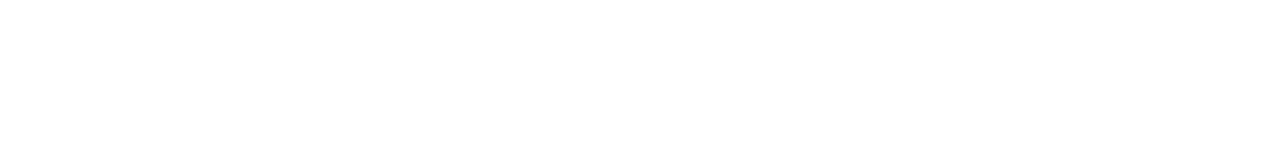
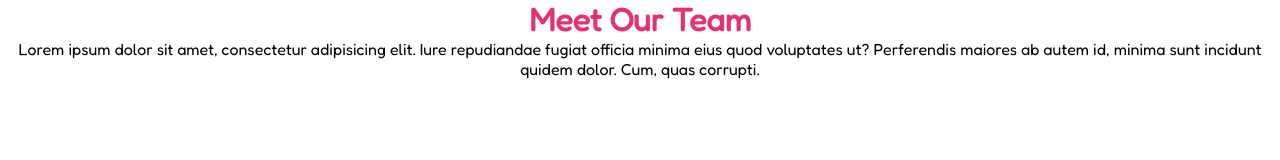
Before and after one commit to RiccardoImperato/html-css-float-cards, a plain HTML site: page index.html in a window 1280 px wide. Drawn offline with Linux system fonts and the light colour scheme.

Commit message:
feat: intestazione start css e font

```diff
--- /dev/null
+++ b/css/style.css
@@ -0,0 +1,24 @@
+/* reset */
+
+* {
+    margin: 0;
+    padding: 0;
+    box-sizing: border-box;
+}
+
+/* common */
+
+body {
+    font-family: 'Fredoka', sans-serif;
+}
+
+/* header */
+
+h1 {
+    color: #e53170;
+}
+
+header {
+    margin: 0 auto;
+    text-align: center;
+}
--- a/index.html
+++ b/index.html
@@ -5,10 +5,28 @@
     <meta charset="UTF-8">
     <meta name="viewport" content="width=device-width, initial-scale=1.0">
     <title>Floating Cards</title>
+
+    <!-- Google font Fredoka -->
+    <link rel="preconnect" href="https://fonts.googleapis.com">
+    <link rel="preconnect" href="https://fonts.gstatic.com" crossorigin>
+    <link href="https://fonts.googleapis.com/css2?family=Fredoka&display=swap" rel="stylesheet">
+
+    <!-- My CSS -->
+    <link rel="stylesheet" href="./css/style.css">
 </head>
 
 <body>
 
+    <!-- intestazione -->
+    <header>
+        <h1>Meet Our Team</h1>
+        <p>Lorem ipsum dolor sit amet, consectetur adipisicing elit. Iure repudiandae fugiat officia minima eius quod
+            voluptates ut? Perferendis maiores ab autem id, minima sunt incidunt quidem dolor. Cum, quas corrupti.</p>
+    </header>
+
+    <!-- /intestazione -->
+
+
 </body>
 
 </html>
```
